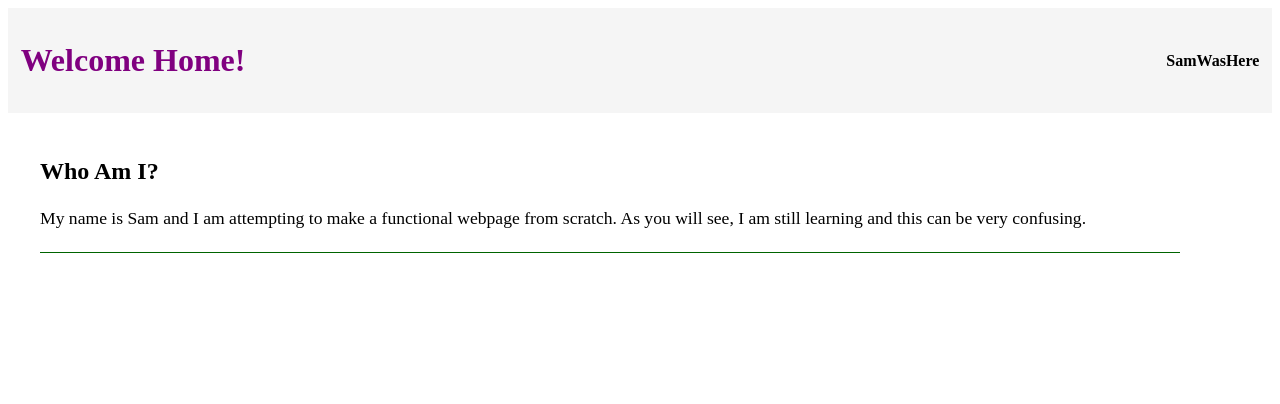
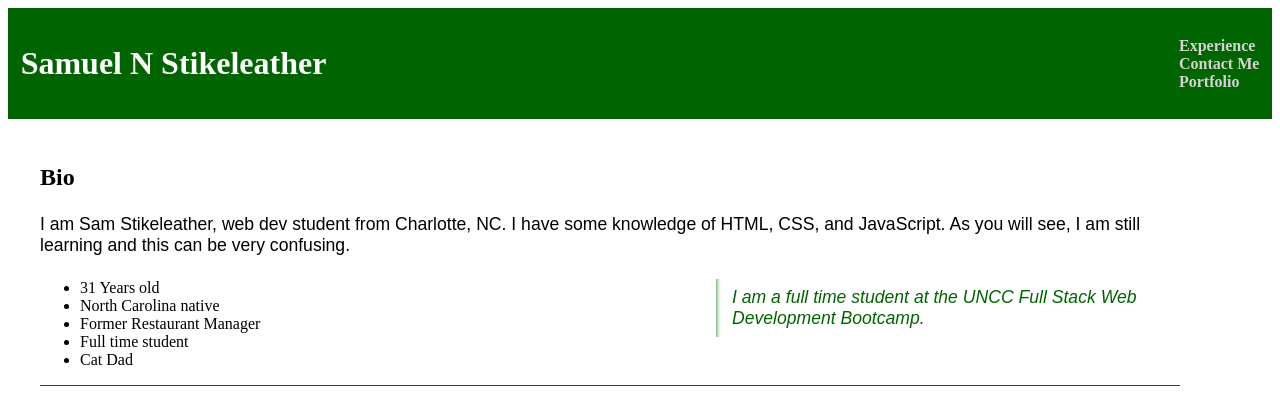
Before and after one commit to sam-stikeleather/jabba-the-hutt, a plain HTML site: page index.html in a window 1280 px wide. Drawn offline with Linux system fonts and the light colour scheme.

Commit message:
added more styling to CSS

```diff
--- a/assets/stylesheet.css
+++ b/assets/stylesheet.css
@@ -3,8 +3,8 @@ header {
     justify-content: space-between;
     align-items: center;
     padding: 1%;
-    background-color: whitesmoke;
-    color: purple;
+    background-color: darkgreen;
+    color: white;
   }
 
 h1 {
@@ -12,14 +12,14 @@ h1 {
 }
 
 nav ul {
-    display: flex;
+    display: inline-block;
     justify-content: space-between;
-    min-width: 30px;
+    min-width: 40px;
     list-style-type: none;
 }
 
 nav a {
-    color: black;
+    color: lightgray;
     font-weight: bolder;
     text-decoration: none;
 }
@@ -65,3 +65,21 @@ span[data-descr]:hover::after {
     font-size: 110%;
     z-index: 1;
 }
+
+aside {
+    width: 40%;
+    padding-left: 0.5rem;
+    margin-left: 0.5rem;
+    float: right;
+    box-shadow: inset 5px 0 5px -5px darkgreen;
+    font-style: italic;
+    color: darkgreen;
+}
+
+aside > p {
+    margin: 0.5rem;
+}
+
+p {
+    font-family: 'Fira Sans', sans-serif;
+}
--- a/index.html
+++ b/index.html
@@ -9,12 +9,12 @@
 </head>
 <body>
     <header>
-        <h1>Welcome Home!</h1>
+        <h1>Samuel N Stikeleather</h1>
     <nav>
         <ul>
-            <li><a href="#">Sam</a></li>
-            <li><a href="#">Was</a></li>
-            <li><a href="#">Here</a></li>
+            <li><a href="#">Experience</a></li>
+            <li><a href="#">Contact Me</a></li>
+            <li><a href="#">Portfolio</a></li>
         </ul>
     </nav>
     </header>
@@ -22,17 +22,26 @@
     <main>
         <section>
             <article>
-                <h2>Who Am I?</h2>
+                <h2>Bio</h2>
                 <div>
                     <p>
-                        My name is Sam and I am attempting to make a functional webpage from scratch.
+                        I am Sam Stikeleather, web dev student from Charlotte, NC. I have some knowledge of HTML, CSS, and JavaScript.
                         As you will see, I am still learning and this can be very <span data-descr="I have ADHD">confusing</span>.
                     </p>
+                    <aside>
+                        <p>I am a full time student at the UNCC Full Stack Web Development Bootcamp.</p>
+                    </aside>
+
+                    <ul>
+                        <li>31 Years old</li>
+                        <li>North Carolina native</li>
+                        <li>Former Restaurant Manager</li>
+                        <li>Full time student</li>
+                        <li>Cat Dad</li>
+                    </ul>
+
                 </div>
             </article>
         </section>
-        <aside>
-
-        </aside>
     </main>
 </body>
```
Also changed, not shown: assets/images/BobaFett.jpg (renamed from assets/images/unnamed.jpg), 1 other file.
